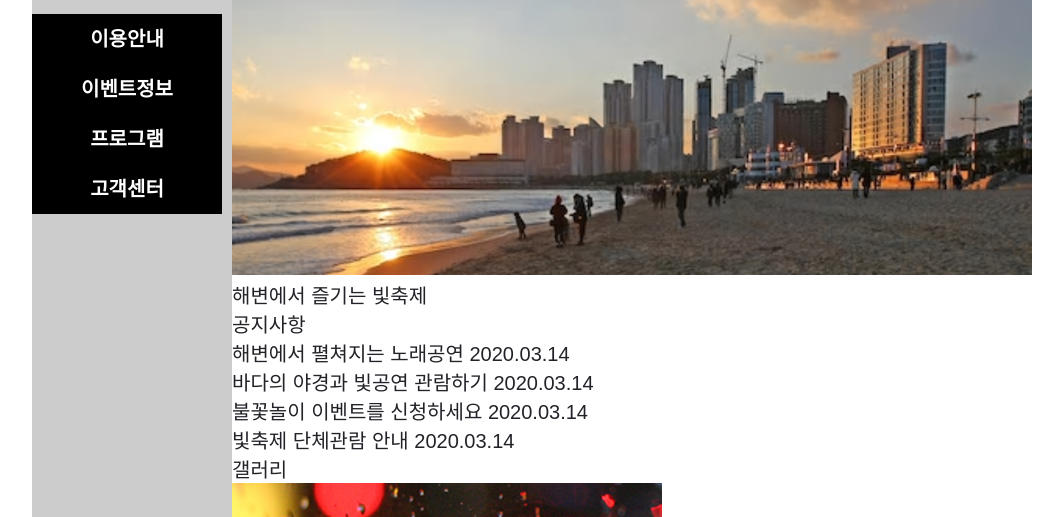
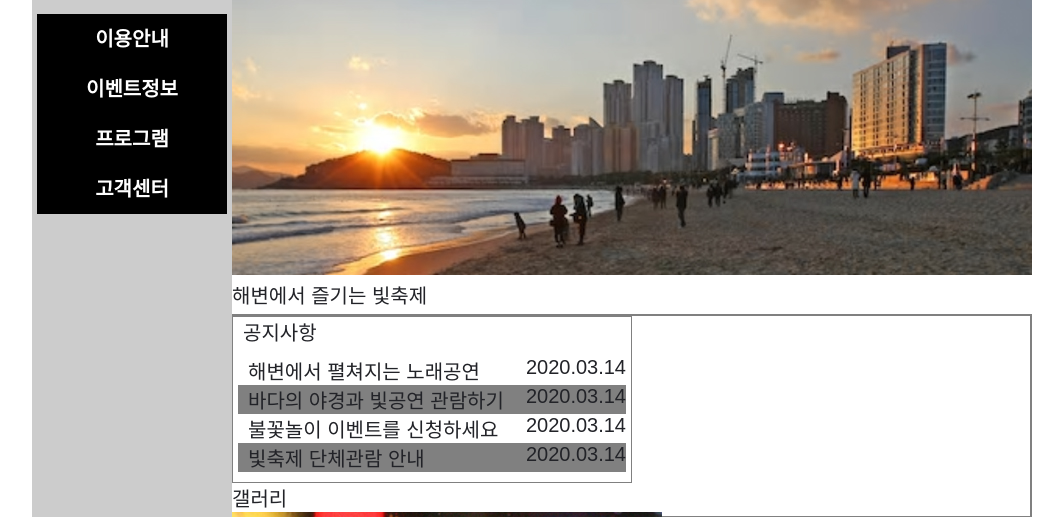
Before and after one commit to kimbs95/css_template_02, a plain HTML site: page index.html in a window 1280 px wide. Shown: the part 75-592 px from the top of the page, without its empty margins (108-1171 px from the left). Drawn offline with Linux system fonts and the light colour scheme.

Commit message:
[21.11.12]house

```diff
--- a/css/main.css
+++ b/css/main.css
@@ -35,17 +35,16 @@ header .top{
 /* 로고 영역 */
 
 header .top .logo{
-    /* height: 40px; */
-    /* margin: 30px 0; */
     padding: 30px 10px;
-    /* background: orange;     */
+
+
 }
 
 /* 메뉴 영역 */
 header .top .menu{
     width: 95%;
     text-align: center;
-    margin-right: 15px;
+    margin: 0 auto;
     height: 50px;
     line-height: 50px;
 
@@ -53,6 +52,7 @@ header .top .menu{
 
 }
 header .top .menu .navi li {
+
 
     background: black;
 
@@ -62,3 +62,41 @@ header .top .menu .navi li a{
     color: white;
     font-weight: bold;
 }
+
+/* 와이어프레임 오른쪽 시작  */
+
+/* 공지사항 */
+.contents{
+    /* width: 400px; */
+    height: 200px;
+    border: 2px solid gray;
+    margin: 5px 0;
+
+}
+.contents .tabmenu {
+    /* background: orange; */
+    width: 400px;
+    /* border: 3px solid #000; */
+    float: left;
+}
+.contents .tabmenu .active{
+    /* border: 2px solid green; */
+    border: 1px solid gray;
+}
+
+.contents .tabmenu .active a{
+    padding: 10px;
+}
+.contents .tabmenu .active .notice{
+    padding: 10px 5px;
+
+
+}
+.contents .tabmenu .active .notice li:nth-child(even)
+{
+    background: gray;
+
+}
+.contents .tabmenu .active .notice li span{
+    float: right;
+}
```
